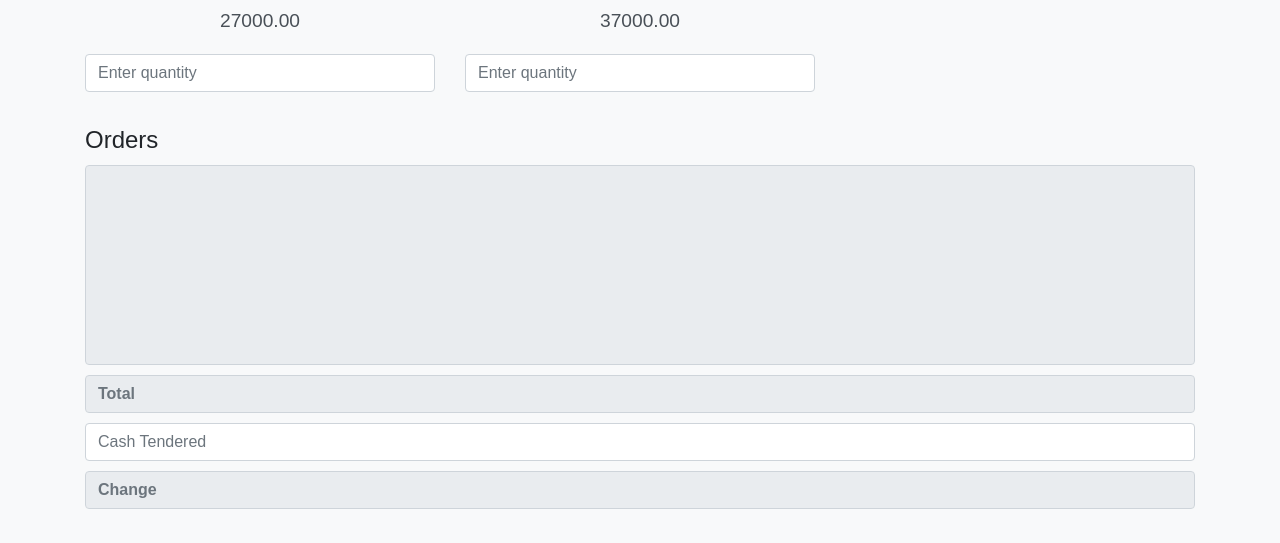
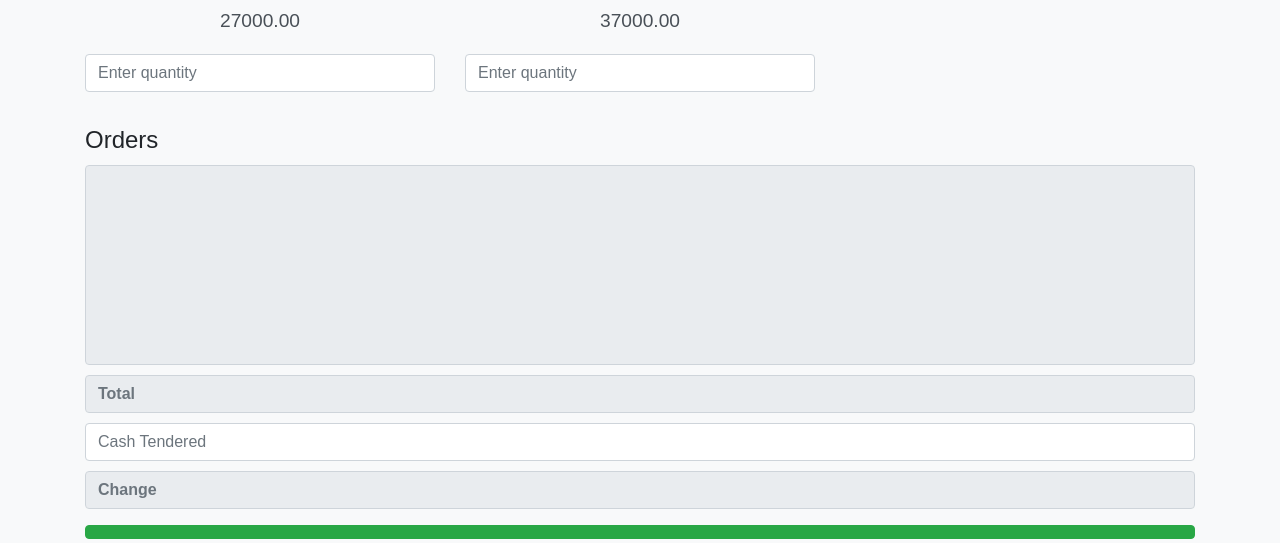
Before and after one commit to kimarman/kimzky.github.io, a plain HTML site: page index.html in a window 1280 px wide. Shown: the part 672-1215 px from the top of the page. Before the commit the page ends 1191 px from the top, so only its background shows below. Drawn offline with nearby package versions, Linux system fonts and the light colour scheme.

Commit message:
Update index.html

```diff
--- a/index.html
+++ b/index.html
@@ -36,6 +36,7 @@
                 <input type="number" class="form-control" id="total" readonly placeholder="Total"/>
                 <input type="number" class="form-control" id="cash" placeholder="Cash Tendered"/>
                 <input type="number" class="form-control" id="change" readonly placeholder="Change"/>
+                <button class="btn btn-success w-100 checkoutBtn">
             </div>
         </div>
     </div>
```
